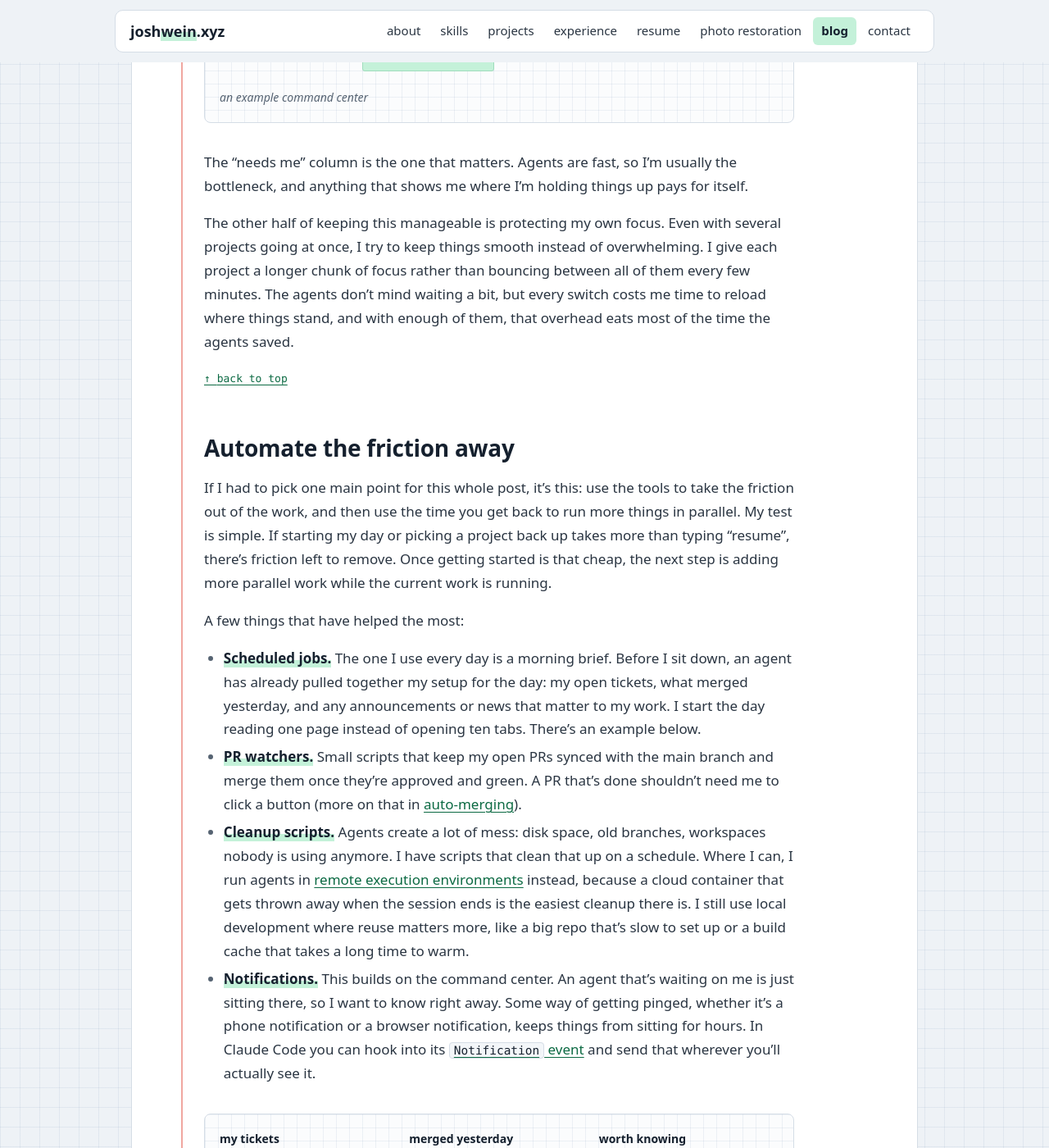
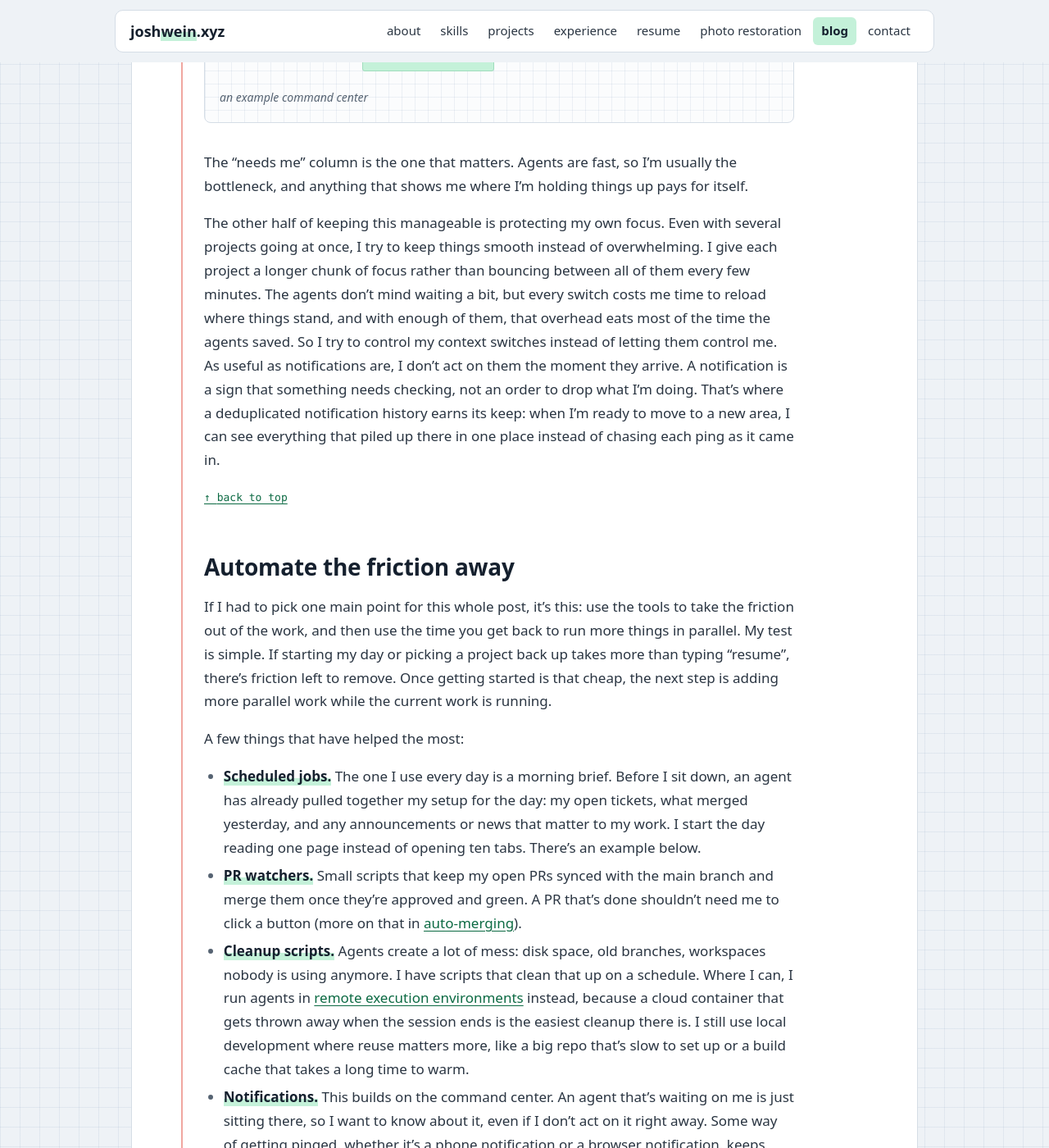
Before and after one commit to JoshWein/blog, a Jekyll site: the page built from _posts/2026-11-21-multi-agent-workflows.md, in a window 1280 px wide and 1400 px high, scrolled down 5826 px. Shown: the whole window at 82% size. Built offline with Jekyll 4.4.1, drawn with Linux system fonts in a browser that asks for light colours; some web fonts are replaced; comment, search, counter and statistics services are not loaded; some of the changed text lies outside the part shown.

Commit message:
Expand focus note: notifications as signals, deduped history
Co-Authored-By: Claude Opus 5.5 <noreply@anthropic.com>
Claude-Session: https://claude.ai/code/session_01HtAirmGQyAcmjJao62wzYe

```diff
--- a/_posts/2026-11-21-multi-agent-workflows.md
+++ b/_posts/2026-11-21-multi-agent-workflows.md
@@ -195,7 +195,7 @@ Here's a made-up example of the kind of thing I mean:
 
 The "needs me" column is the one that matters. Agents are fast, so I'm usually the bottleneck, and anything that shows me where I'm holding things up pays for itself.
 
-The other half of keeping this manageable is protecting my own focus. Even with several projects going at once, I try to keep things smooth instead of overwhelming. I give each project a longer chunk of focus rather than bouncing between all of them every few minutes. The agents don't mind waiting a bit, but every switch costs me time to reload where things stand, and with enough of them, that overhead eats most of the time the agents saved.
+The other half of keeping this manageable is protecting my own focus. Even with several projects going at once, I try to keep things smooth instead of overwhelming. I give each project a longer chunk of focus rather than bouncing between all of them every few minutes. The agents don't mind waiting a bit, but every switch costs me time to reload where things stand, and with enough of them, that overhead eats most of the time the agents saved. So I try to control my context switches instead of letting them control me. As useful as notifications are, I don't act on them the moment they arrive. A notification is a sign that something needs checking, not an order to drop what I'm doing. That's where a deduplicated notification history earns its keep: when I'm ready to move to a new area, I can see everything that piled up there in one place instead of chasing each ping as it came in.
 
 [back to top](#top)
 {: .back-top}
@@ -209,7 +209,7 @@ A few things that have helped the most:
 * **Scheduled jobs.** The one I use every day is a morning brief. Before I sit down, an agent has already pulled together my setup for the day: my open tickets, what merged yesterday, and any announcements or news that matter to my work. I start the day reading one page instead of opening ten tabs. There's an example below.
 * **PR watchers.** Small scripts that keep my open PRs synced with the main branch and merge them once they're approved and green. A PR that's done shouldn't need me to click a button (more on that in [auto-merging](#auto-merging)).
 * **Cleanup scripts.** Agents create a lot of mess: disk space, old branches, workspaces nobody is using anymore. I have scripts that clean that up on a schedule. Where I can, I run agents in [remote execution environments](https://code.claude.com/docs/en/claude-code-on-the-web) instead, because a cloud container that gets thrown away when the session ends is the easiest cleanup there is. I still use local development where reuse matters more, like a big repo that's slow to set up or a build cache that takes a long time to warm.
-* **Notifications.** This builds on the command center. An agent that's waiting on me is just sitting there, so I want to know right away. Some way of getting pinged, whether it's a phone notification or a browser notification, keeps things from sitting for hours. In Claude Code you can hook into its [`Notification` event](https://code.claude.com/docs/en/hooks) and send that wherever you'll actually see it.
+* **Notifications.** This builds on the command center. An agent that's waiting on me is just sitting there, so I want to know about it, even if I don't act on it right away. Some way of getting pinged, whether it's a phone notification or a browser notification, keeps things from sitting for hours. In Claude Code you can hook into its [`Notification` event](https://code.claude.com/docs/en/hooks) and send that wherever you'll actually see it.
 
 <figure class="diagram">
 <div class="cc three" role="img" aria-label="Example morning brief with three columns. My tickets: retry webhook failures, in progress with agent 2; pagination bug, new and needs a plan; bump Node to 24, PR open with checks green. Merged yesterday: rate limit config by agent 1, README update auto-merged, and flaky test fix by agent 3. Worth knowing: deploy freeze Friday, a team announcement; and auth library v5 is out, a breaking change for a library we use.">
```
